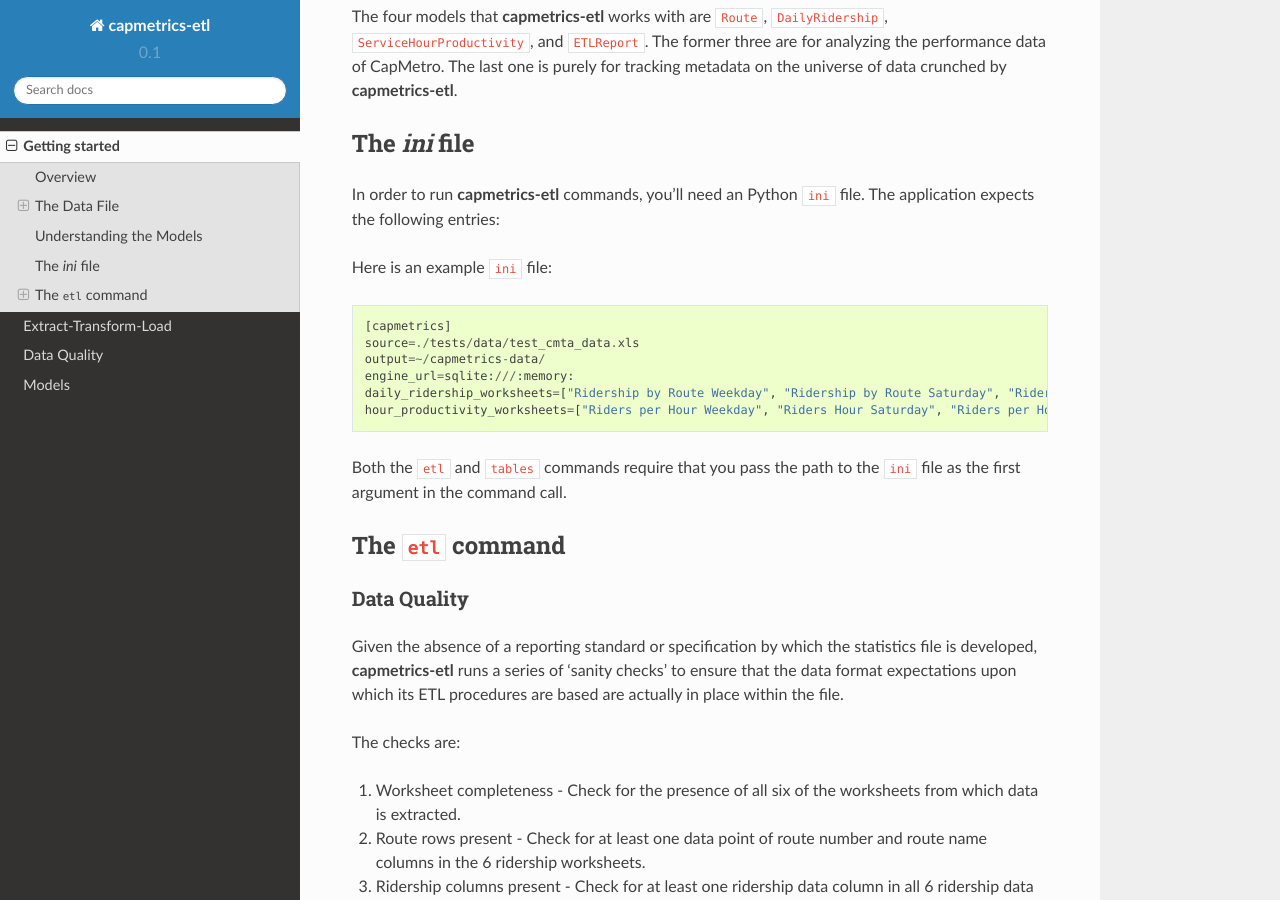
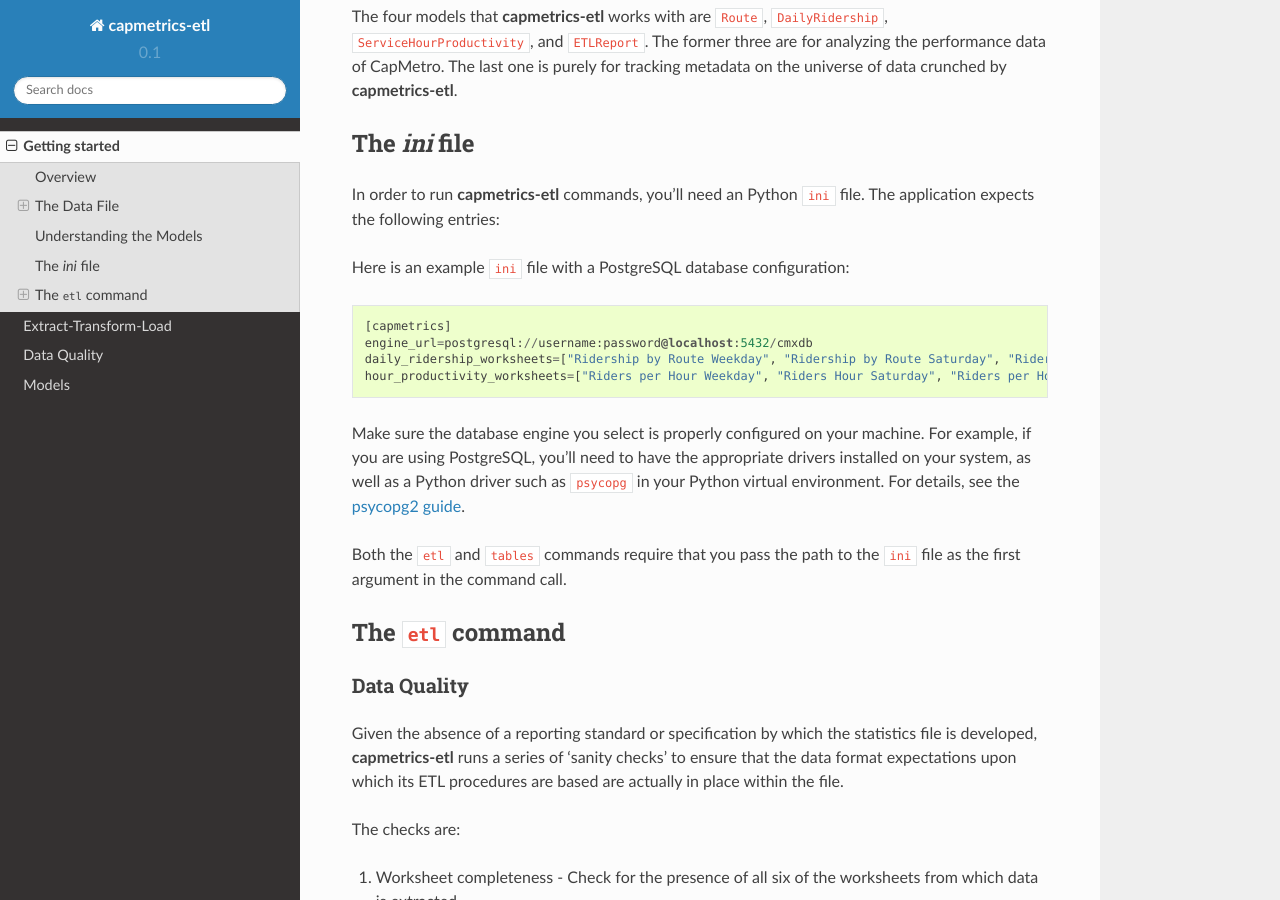
Before and after one commit to jga/capmetrics-etl, a Sphinx documentation site: the page built from docs/getting_started.rst, in a window 1280 px wide and 900 px high, scrolled down 2382 px. Built offline with Sphinx 7.4.7 and the Read the Docs theme 2.0.0, drawn with Linux system fonts in a browser that asks for light colours.

Commit message:
Update docs to better explain configuration setup.

```diff
--- a/docs/getting_started.rst
+++ b/docs/getting_started.rst
@@ -118,14 +118,17 @@
 In order to run **capmetrics-etl** commands, you'll need an Python ``ini`` file. The application
 expects the following entries:
 
-Here is an example ``ini`` file::
+Here is an example ``ini`` file with a PostgreSQL database configuration::
 
-    [capmetrics]
-    source=./tests/data/test_cmta_data.xls
-    output=~/capmetrics-data/
-    engine_url=sqlite:///:memory:
-    daily_ridership_worksheets=["Ridership by Route Weekday", "Ridership by Route Saturday", "Ridership by Route Sunday"]
-    hour_productivity_worksheets=["Riders per Hour Weekday", "Riders Hour Saturday", "Riders per Hour Sunday"]
+        [capmetrics]
+        engine_url=postgresql://username:password@localhost:5432/cmxdb
+        daily_ridership_worksheets=["Ridership by Route Weekday", "Ridership by Route Saturday", "Ridership by Route Sunday"]
+        hour_productivity_worksheets=["Riders per Hour Weekday", "Riders Hour Saturday", "Riders per Hour Sunday"]
+
+Make sure the database engine you select is properly configured on your machine. For example, if you
+are using PostgreSQL, you'll need to have the appropriate drivers installed on your system, as well
+as a Python driver such as ``psycopg`` in your Python virtual environment. For details, see the `psycopg2 guide`_.
+
 
 Both the ``etl`` and ``tables`` commands require that you pass the path to the ``ini`` file as the
 first argument in the command call.
@@ -156,3 +159,5 @@
 
 The application ingests the route number-name pairings and creates new route objects or updates
 the name and service type of existing ones.
+
+.. _psycopg2 guide: http://initd.org/psycopg/docs/install.html
--- a/docs/index.rst
+++ b/docs/index.rst
@@ -1,5 +1,3 @@
-.. capmetrics-etl documentation master file, created by
-   sphinx-quickstart on Mon Jan 11 00:08:57 2016.
 ==============
 capmetrics-etl
 ==============
```
